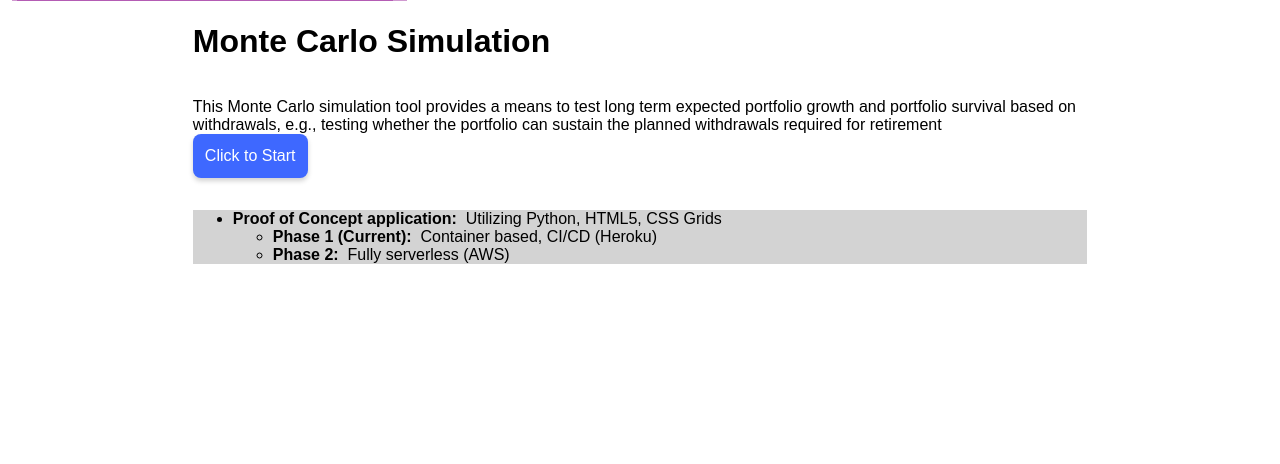
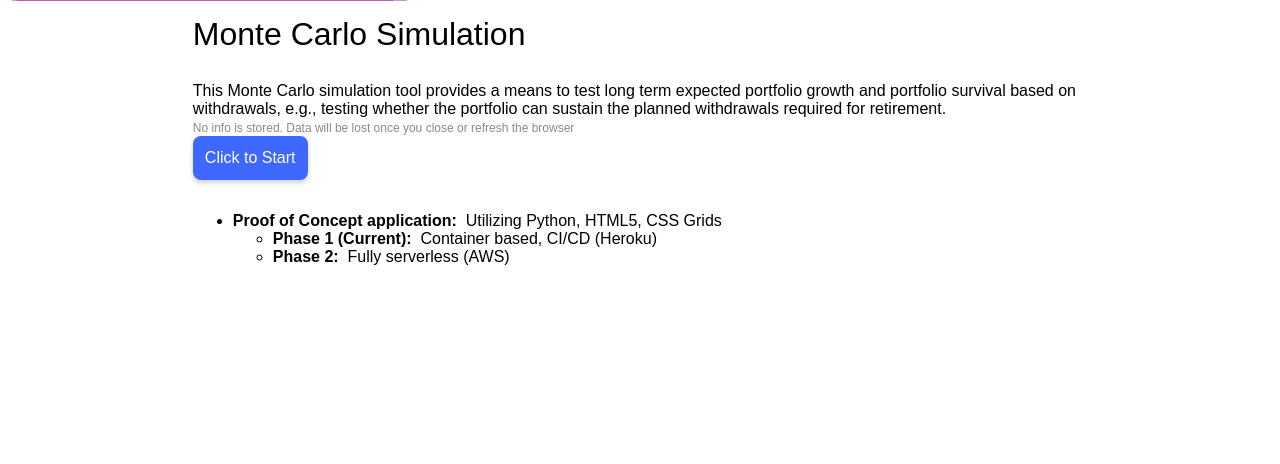
Before and after one commit to gitofyesbee/portfolioProjections, a Flask app: page / in a window 1280 px wide. Shown: the part 52-516 px from the top of the page. Run offline with Flask 2, Linux system fonts and the light colour scheme; parts of the project's set-up code (start-up, migrations or seed data) failed here and were passed over.

Commit message:
v1.1 - cleaned up little bit more

```diff
--- a/createreports.py
+++ b/createreports.py
@@ -29,8 +29,7 @@ def create_reports(simulated_returns):
     returns_to_chart = simulated_returns.transpose()
 
     # Chart setup
-    plan_chart = figure(width=700, height=400, title="Plan")
-    plan_chart = set_chart_title_properties(plan_chart)
+    plan_chart = figure(width=700, height=400)
     plan_chart.x_range = Range1d(0,len(returns_to_chart.index))
     # plan_chart.add_layout(Title(text="Plan", text_font_size="15px", align="center"), 'above')
 
--- a/static/styles.css
+++ b/static/styles.css
@@ -66,15 +66,17 @@ body {
             "inputoutputarea"
             "infoarea";
 }
+
 .container-title {
     grid-area: title;
 }
+
 .container-content {
     grid-area: inputoutputarea;
 }
+
 .container-info {
     grid-area: infoarea;
-    background: lightgrey;
 }
 
 .logo-begin {
@@ -174,11 +176,30 @@ label {
     font-family: inherit;
     font-size: 0.75em;
     color: #8b8a8b;
+    padding: 0;
+}
+
+.page-headings {
+    font-family: inherit;
+    font-size: 2em;
+    font-weight: 500;
+    line-height: 1;
+    padding: 0;
+    color: black;
+}
+
+.paragraph-headings {
+    font-family: inherit;
+    font-weight: 500;
+    line-height: 1;
+    font-size: 1em;
+    padding: 0;
+    color: black;
 }
 
 .verdict {
     font-family: inherit;
-    font-size: 2em;
+    font-size: 1.5em;
     color: darkblue;
 }
 
--- a/templates/index.html
+++ b/templates/index.html
@@ -1,11 +1,16 @@
 {% extends "layout.html" %}
 {% block content %}
     <div class="container">
-        <h1 class="container-title">Monte Carlo Simulation</h1>
+         <p class="container-title">
+                <span class="page-headings">Monte Carlo Simulation</span>
+            </p>
         <p class="container-content">
             This Monte Carlo simulation tool provides a means to test long term expected portfolio growth and portfolio
             survival based on withdrawals, e.g., testing whether the portfolio can sustain the planned withdrawals
-            required for retirement
+            required for retirement.<br>
+            <span class="note">
+                No info is stored. Data will be lost once you close or refresh the browser
+            </span>
             <br>
             <a href="input">
                 <input class="button" type="submit" value="Click to Start"/>
--- a/templates/input.html
+++ b/templates/input.html
@@ -2,8 +2,10 @@
 {% block content %}
     <form method="post" action="/output/">
         <div class="container">
-            <h1 class="container-title">Monte Carlo Simulation: Enter plan details</h1>
-            <p class="container-content">
+            <p class="container-title">
+                <span class="page-headings">Monte Carlo Simulation: Enter plan details</span>
+            </p>
+            <p class=" container-content">
                 <label for="current-retirement-$">Current retirement savings</label>&nbsp;
                 <input class="input" id="current-retirement-$" name="present_value" type="number" required min="0"/>
                 <br><br>
```
Also changed, not shown: templates/output.html (+8 -5 lines).
